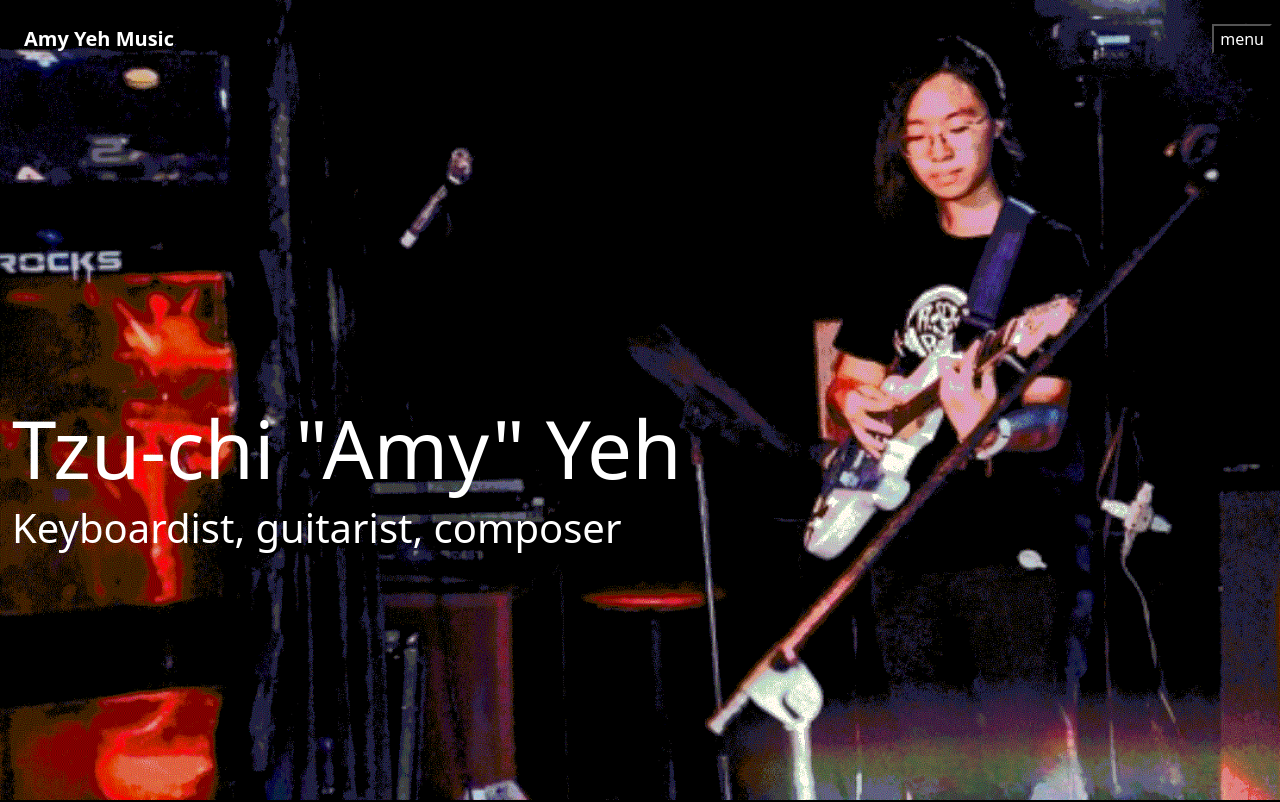
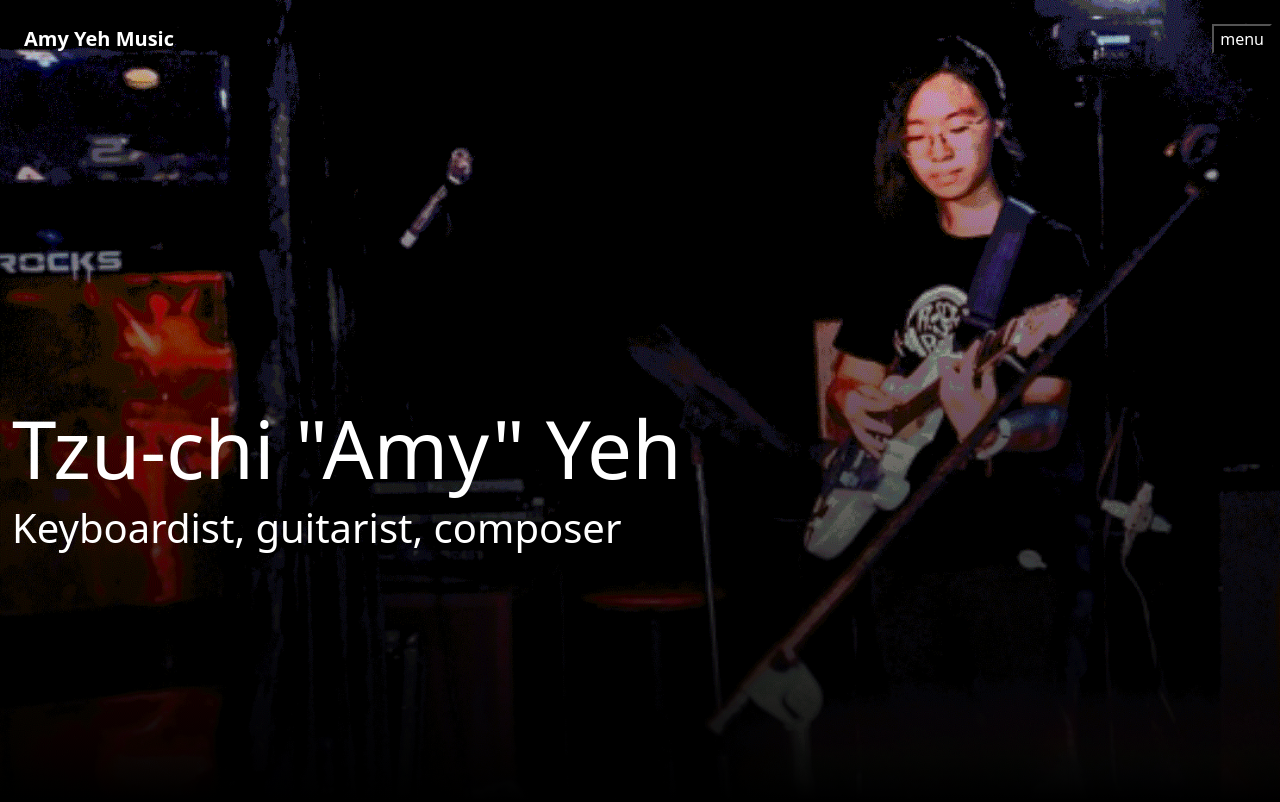
Before and after one commit to coleaniblett/amy-yeh-music, a React (Create React App) app: page / in a window 1280 px wide. Shown: the top 802 px of the page. Built offline with nearby package versions, Linux system fonts and the light colour scheme.

Commit message:
overlay linear gradient

```diff
--- a/src/components/Hero/Hero.css
+++ b/src/components/Hero/Hero.css
@@ -1,5 +1,7 @@
 .hero {
-  background-image: url('../../assets/AmyGuitar.gif');
+  background-image:
+  linear-gradient(to bottom, rgba(67, 67, 67, 0), rgba(0,0,0,1) 100%),
+  url('../../assets/AmyGuitar.gif');
   background-size: cover;
   background-position: right;
   background-repeat: no-repeat;
```
